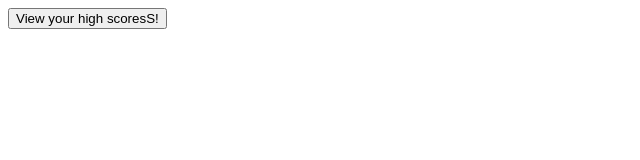
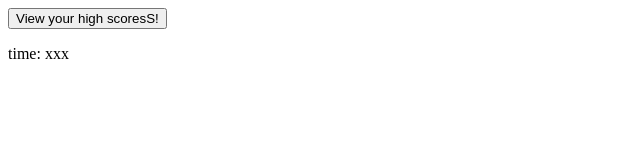
Before and after one commit to TylerTechno/Code-Quiz, a plain HTML site: page index.html in a window 1280 px wide. Shown: the full height of the page, 0-640 px from the left. Drawn offline with Linux system fonts and the light colour scheme.

Commit message:
2nd commit

```diff
--- a/index.html
+++ b/index.html
@@ -1,17 +1,26 @@
 <!DOCTYPE html>
 <html lang="en">
+
 <head>
     <meta charset="UTF-8">
     <meta http-equiv="X-UA-Compatible" content="IE=edge">
     <meta name="viewport" content="width=device-width, initial-scale=1.0">
     <title>Tyler's Code Quiz!!!</title>
 </head>
+
 <body>
     <header>
         <div>
             <button class="buttonheader" id="view-high-scores">View your high scoresS!</button>
         </div>
+        <div>
+            <p>
+                time: <span id="timeLeft">xxx</span>
+            </p>
+        </div>
+
     </header>
 
 </body>
+
 </html>
```
